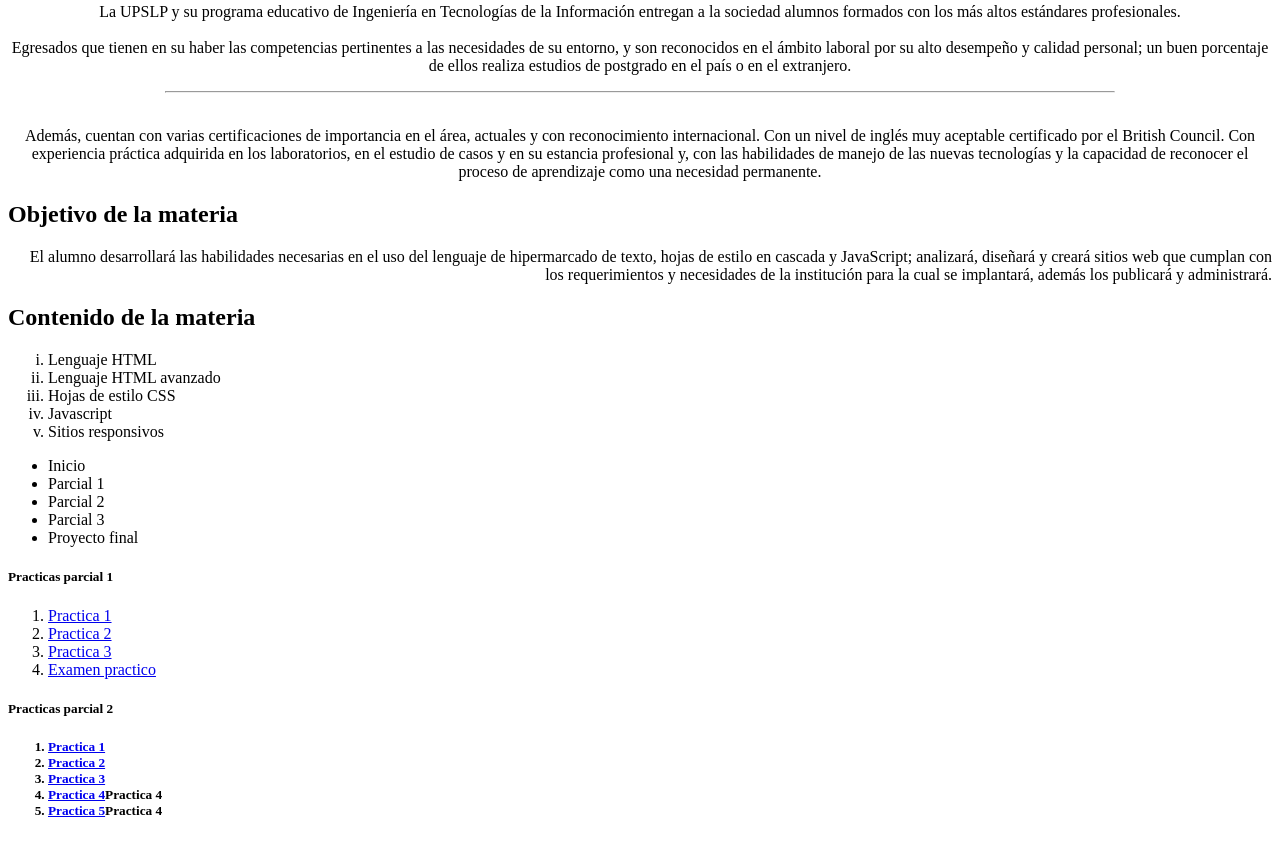
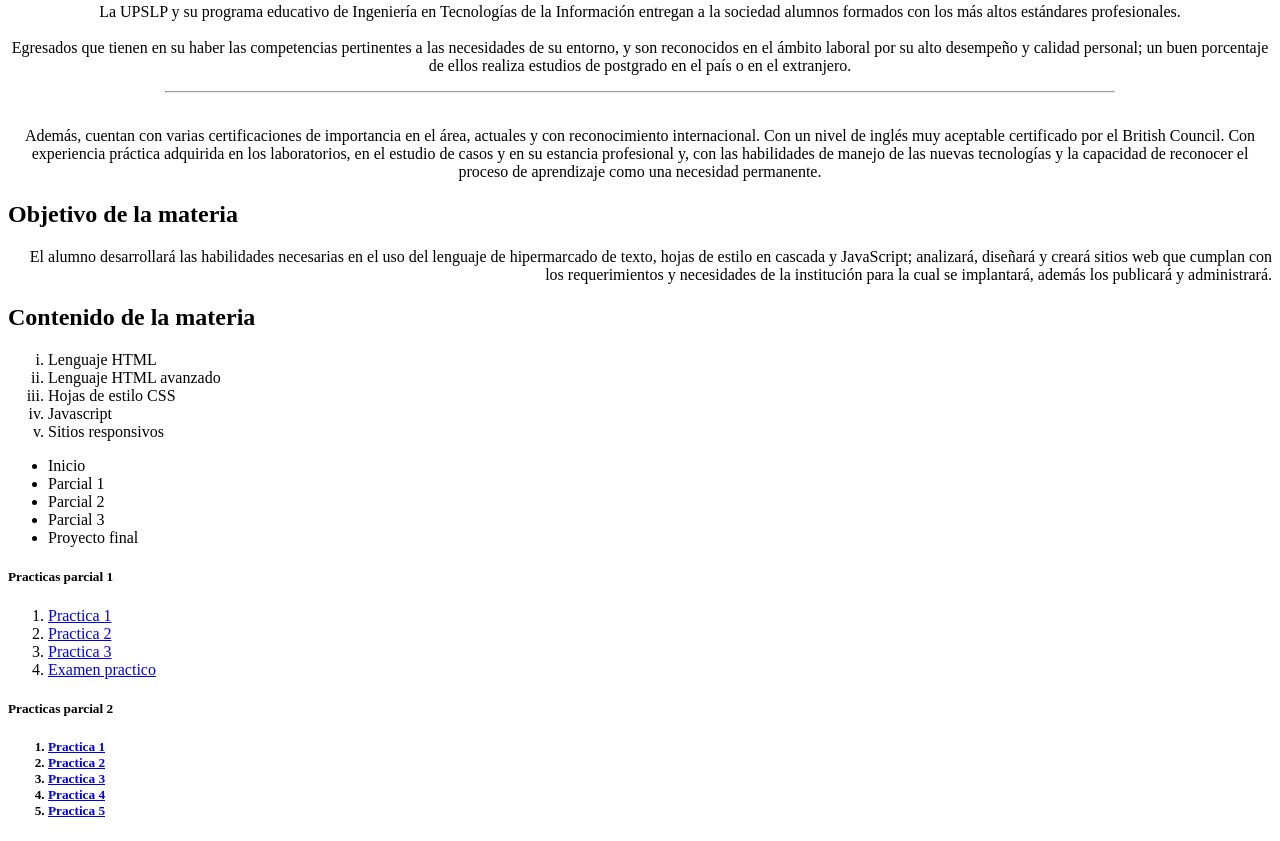
Before and after one commit to charlychuchus/portafolio, a plain HTML site: page index.html in a window 1280 px wide. Shown: the part 586-1427 px from the top of the page. Drawn offline with Linux system fonts and the light colour scheme.

Commit message:
Update index.html

```diff
--- a/index.html
+++ b/index.html
@@ -74,8 +74,8 @@
                   <li><a href="formulario.html">Practica 1</a></li>
                   <li><a href="P2formularios.html">Practica 2</a></li>
                   <li><a href="ventascine.html">Practica 3</a></li>
-                  <li><a href="practica4.html">Practica 4</a>Practica 4</li>
-                  <li><a href="prac5.html">Practica 5</a>Practica 4</li>
+                  <li><a href="practica4.html">Practica 4</a></li>
+                  <li><a href="prac5.html">Practica 5</a></li>
              </ol>
 
         </p>
```
